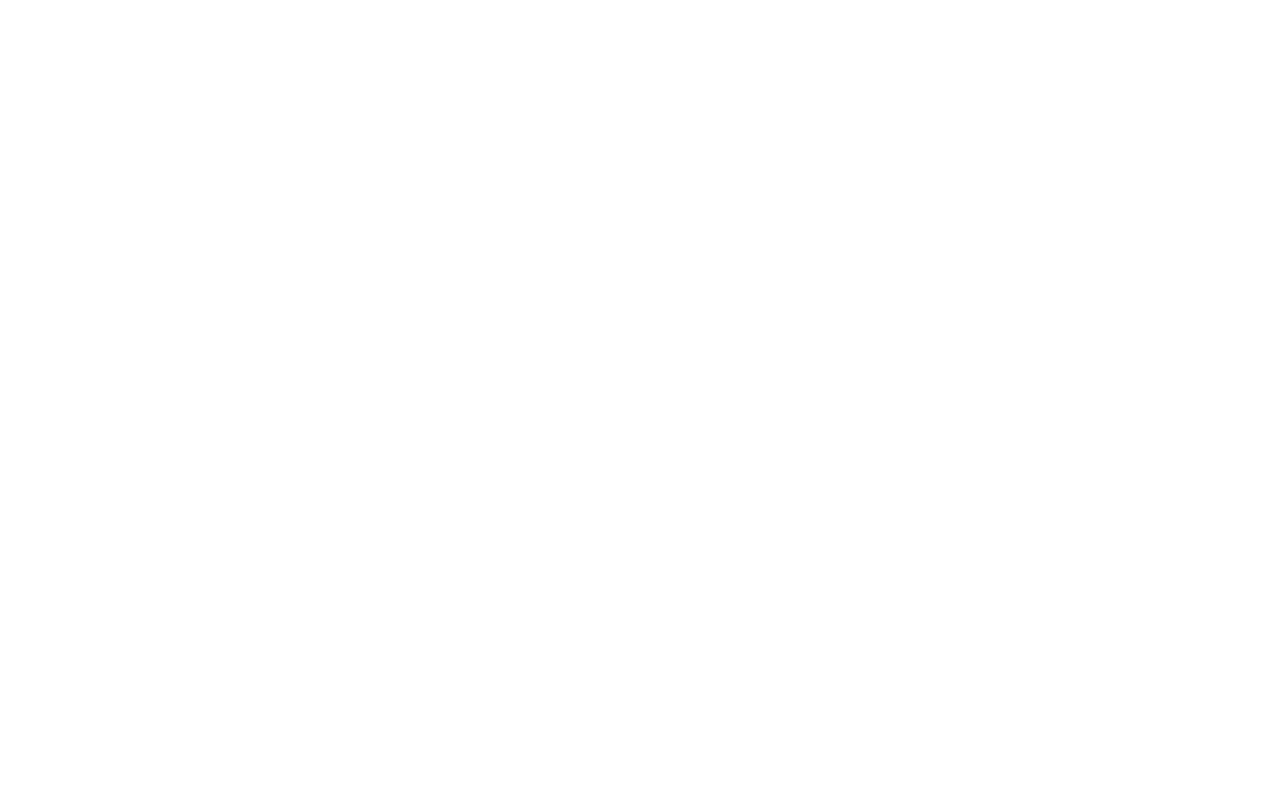
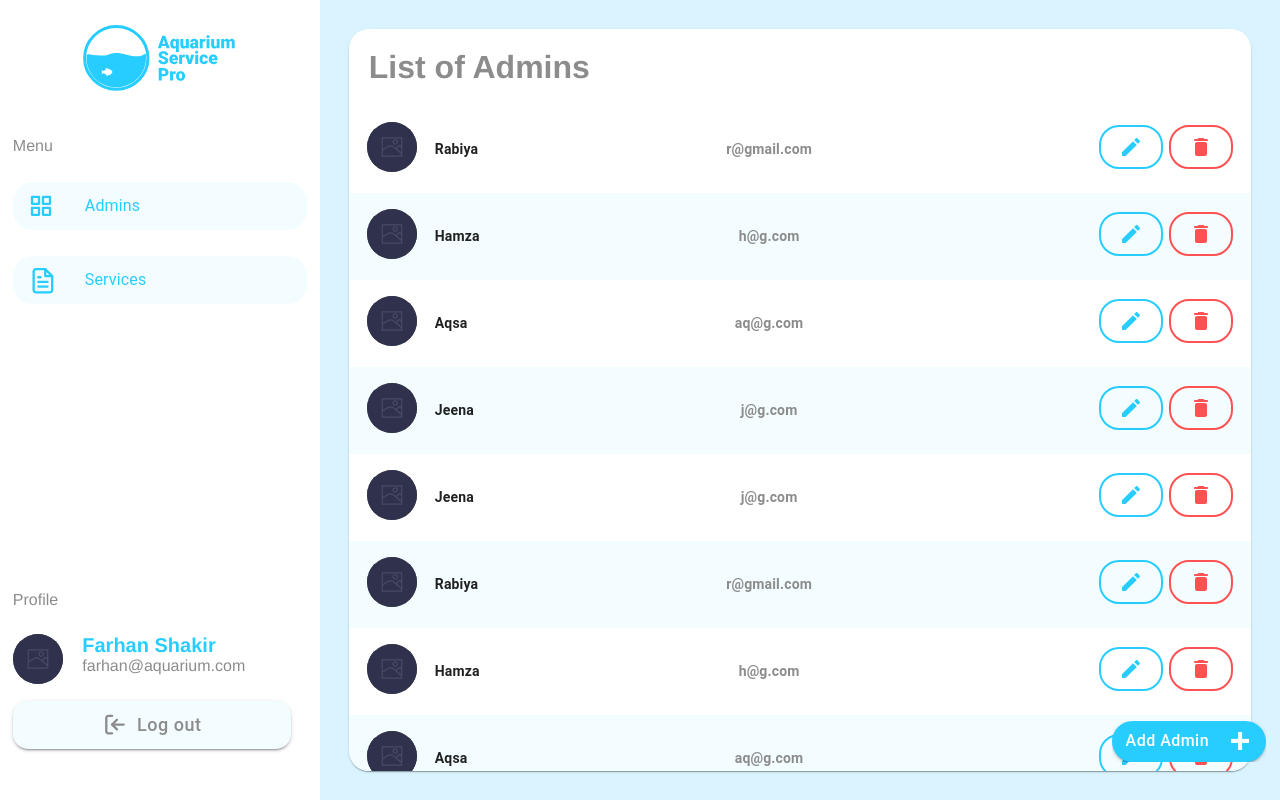
Before and after one commit to yousufkalim/aquarium-admin, a React (Create React App) app: page /admins in a window 1280 px wide. Before the commit this address had no page. Built offline with nearby package versions, Linux system fonts and the light colour scheme; a web font is replaced by a local one.

Commit message:
Routes setup

```diff
--- a/src/routes/index.jsx
+++ b/src/routes/index.jsx
@@ -3,16 +3,42 @@
 import { Routes, Route } from 'react-router-dom';
 
 // Routes
-import Home from '../containers/Home';
-import Login from '../containers/Login';
-import Admins from '../containers/superadmin/admins/Admins';
+import {
+  authRoutes,
+  unAuthRoutes,
+  superadminRoutes,
+  adminRoutes,
+} from './routes';
+
+import { Store } from '../StoreContext';
 
 function Index() {
+  const { user } = Store();
+
+  const getRoutes = () => {
+    let routes = [];
+    if (user.role === 'superadmin') {
+      routes = superadminRoutes.map((route) => (
+        <Route path={route.path} element={route.element} />
+      ));
+    } else if (user.role === 'admin') {
+      routes = adminRoutes.map((route) => (
+        <Route path={route.path} element={route.element} />
+      ));
+    } else {
+      routes = authRoutes.map((route) => (
+        <Route path={route.path} element={route.element} />
+      ));
+    }
+    return routes;
+  };
+
   return (
     <Routes>
-      <Route path="/" element={<Home />} />
-      <Route path="/login" element={<Login />} />
-      <Route path="/superadmin" element={<Admins />} />
+      {unAuthRoutes.map((route) => (
+        <Route path={route.path} element={route.element} />
+      ))}
+      {getRoutes()}
     </Routes>
   );
 }
--- a/src/routes/routes.jsx
+++ b/src/routes/routes.jsx
@@ -12,13 +12,17 @@
 import admin from '../assets/images/admin.svg';
 import service from '../assets/images/service.svg';
 
-// Routes for login
-const AuthRoutes = [
+// unAuth routes
+const unAuthRoutes = [
   {
     path: '/',
     name: 'Home Page',
     element: <Home />,
   },
+];
+
+// Routes for login
+const authRoutes = [
   {
     path: '/login',
     name: 'Login',
@@ -59,4 +63,4 @@
 ];
 
 // Getting all routes
-export { AuthRoutes, superadminRoutes, adminRoutes };
+export { authRoutes, unAuthRoutes, superadminRoutes, adminRoutes };
```
Also changed, not shown: 2 other files (tests, documents, lock files or other folders).
